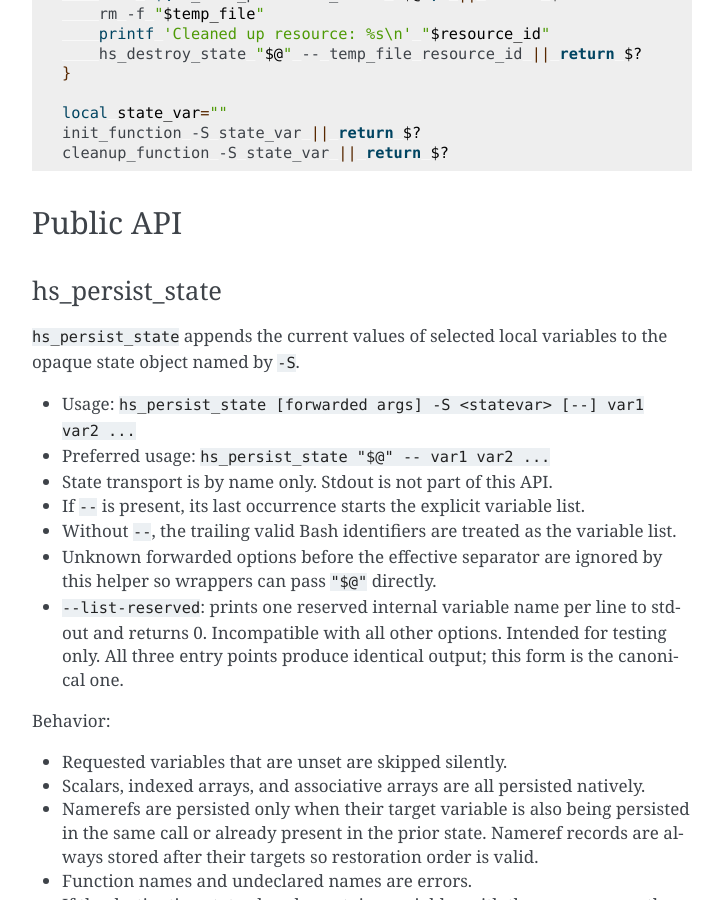
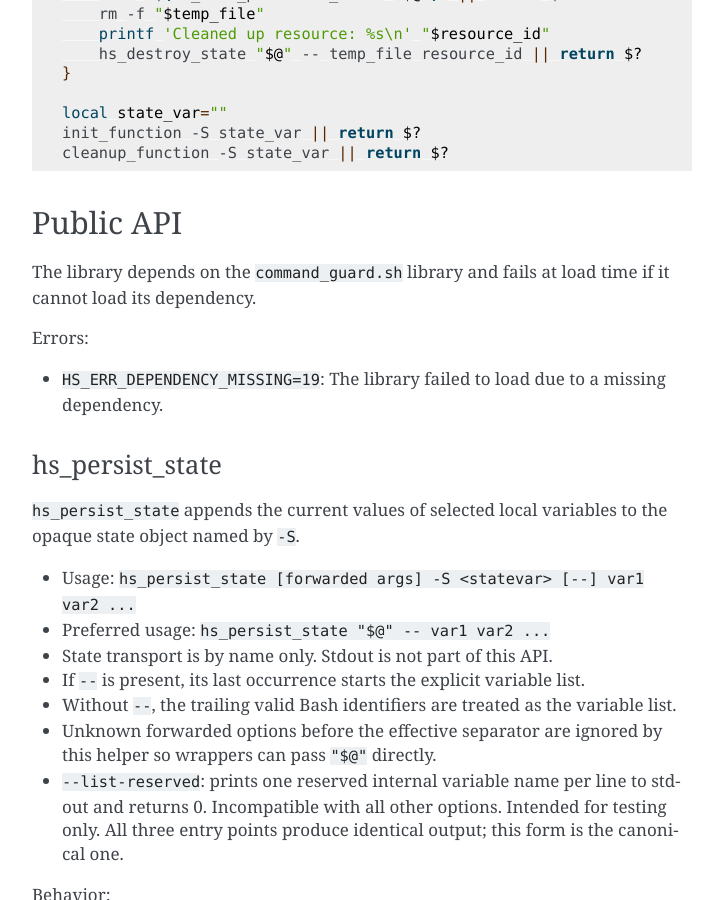
Before and after one commit to CriticalOptimisation/bash-deploy-libs, a Sphinx documentation site: the page built from docs/libraries/handle_state.rst, in a window 1280 px wide and 900 px high, scrolled down 923 px. Shown: the whole window, without its empty margins (388-1111 px from the left). Built offline with Sphinx 7.4.7, drawn with Linux system fonts in a browser that asks for light colours.

Commit message:
Trigger a fatal error when loading handle_state.sh if the dependency command_guard.sh cannot be loaded. Issue was similar to another issue in remote_run, which is why it is corrected in this branch.

```diff
--- a/docs/libraries/handle_state.rst
+++ b/docs/libraries/handle_state.rst
@@ -51,6 +51,14 @@ Quick Start
 
 Public API
 ----------
+
+The library depends on the ``command_guard.sh`` library and fails at load time if
+it cannot load its dependency.
+
+Errors:
+
+- ``HS_ERR_DEPENDENCY_MISSING=19``: The library failed to load due to a missing dependency.
+
 
 hs_persist_state
 ~~~~~~~~~~~~~~~~
```
Also changed, not shown: 1 other file.
